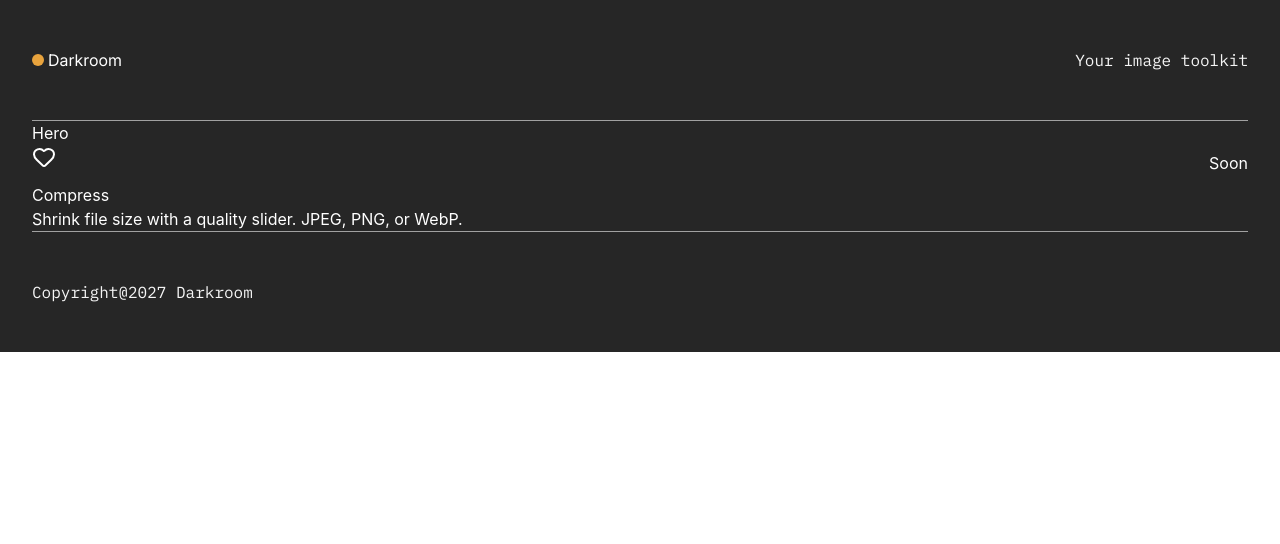
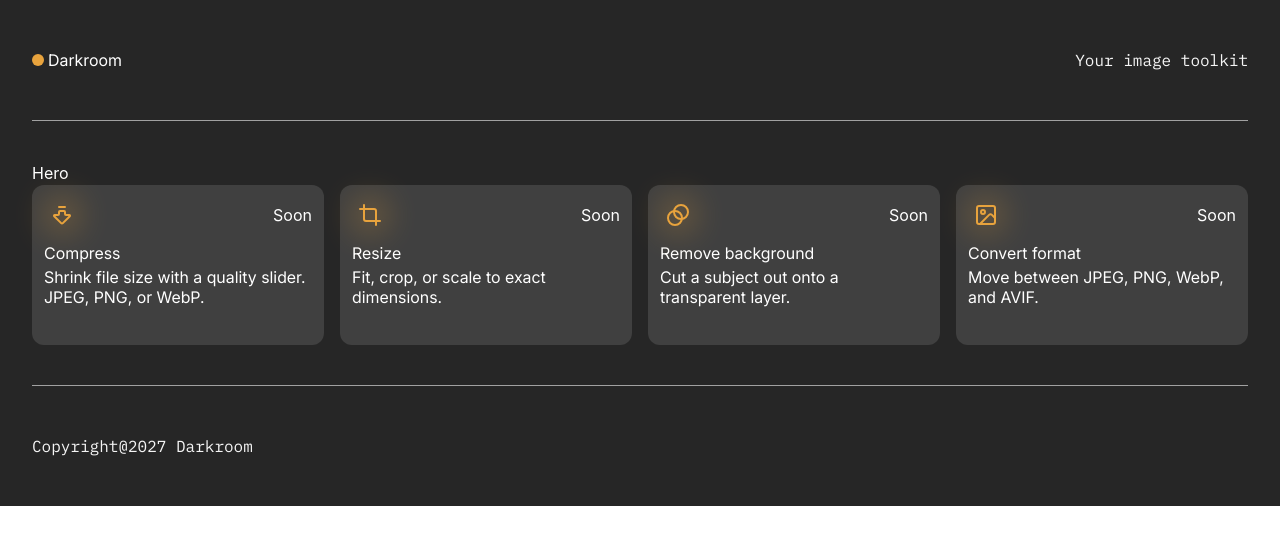
Before and after one commit to ibrahimhere47/Darkroom-v2, a React (Vite) app: page / in a window 1280 px wide. Shown: the top 544 px of the page. Built offline with nearby package versions, Linux system fonts and the light colour scheme.

Commit message:
Animation and UI improvement ToolCard

```diff
--- a/src/components/ToolCard.jsx
+++ b/src/components/ToolCard.jsx
@@ -6,32 +6,35 @@ const ToolCard = (props) => {
     const tool = props.tool
     const Icon = tool.icon
     const content = (
-        <div className='flex flex-col gap-2'>
-            <div className='flex justify-between items-baseline'>
+        <div className='flex flex-col gap-2 bg-neutral-700 rounded-xl p-3 flex-1 min-h-40 hover:border border-amber-47 hover:shadow-[0_0_16px_rgba(232,163,61,0.6)] transition-shadow duration-300'>
+            <div className='flex justify-between items-center'>
                 <div>
-                    <Icon />
+                    <div className='relative flex items-center justify-center w-9 h-9'>
+                        <div className='absolute inset-0 bg-amber-47 opacity-30 blur-lg rounded-full'></div>
+                        <Icon color="#e8a33d" className="relative z-10" />
+                    </div>
                 </div>
                 <span className={`tool-card-badge ${tool.comingSoon ? 'is-soon' : 'is-ready'}`}>
                     {tool.comingSoon ? 'Soon' : 'Ready'}
                 </span>
             </div>
-            <div className="tool-card-body">
-                <h3>{tool.name}</h3>
-                <p>{tool.tagline}</p>
+            <div className="flex flex-col gap-0.5">
+                <h3 className='font-body bold'>{tool.name}</h3>
+                <p className='line-clamp-2 font-body tracking-normal leading-5'>{tool.tagline}</p>
             </div>
         </div>
     )
 
     if (tool.comingSoon == true) {
         return (
-            <div>
+            <div className='flex cursor-pointer'>
                 {content}
             </div>
         )
     }
 
     return (
-        <Link to={`/tools/${tool.id}`}>
+        <Link to={`/tools/${tool.id}`} className='flex cursor-pointer'>
             {content}
         </Link>
     )
--- a/src/pages/Home.jsx
+++ b/src/pages/Home.jsx
@@ -7,8 +7,14 @@ import { tools } from '../tools/toolsRegistry'
 const Home = () => {
     return (
         <Layout>
-            <Hero />
-            <ToolCard tool={tools.at(0)} />
+            <div className='py-10 w-full'>
+                <Hero />
+                <div className='grid grid-cols-2 md:grid-cols-4 gap-4'>
+                    {tools.map((tool, idx) => (
+                        <ToolCard key={idx} tool={tool} />
+                    ))}
+                </div>
+            </div>
         </Layout>
     )
 }
--- a/src/tools/toolsRegistry.js
+++ b/src/tools/toolsRegistry.js
@@ -1,12 +1,12 @@
 import { lazy } from "react";
-import { Heart } from 'lucide-react'
+import { Heart, Crop, Blend, Image, ArrowBigDownDash } from 'lucide-react'
 
 export const tools = [
     {
         id: 'compress',
         name: 'Compress',
         tagline: 'Shrink file size with a quality slider. JPEG, PNG, or WebP.',
-        icon: Heart,
+        icon: ArrowBigDownDash,
         // component: lazy(() => import('./compress/CompressTool.jsx')),
         comingSoon: true,
     },
@@ -14,21 +14,21 @@ export const tools = [
         id: 'resize',
         name: 'Resize',
         tagline: 'Fit, crop, or scale to exact dimensions.',
-        icon: Heart,
+        icon: Crop,
         comingSoon: true,
     },
     {
         id: 'remove-background',
         name: 'Remove background',
         tagline: 'Cut a subject out onto a transparent layer.',
-        icon: Heart,
+        icon: Blend,
         comingSoon: true,
     },
     {
         id: 'convert',
         name: 'Convert format',
         tagline: 'Move between JPEG, PNG, WebP, and AVIF.',
-        icon: Heart,
+        icon: Image,
         comingSoon: true,
     },
 ]
```
